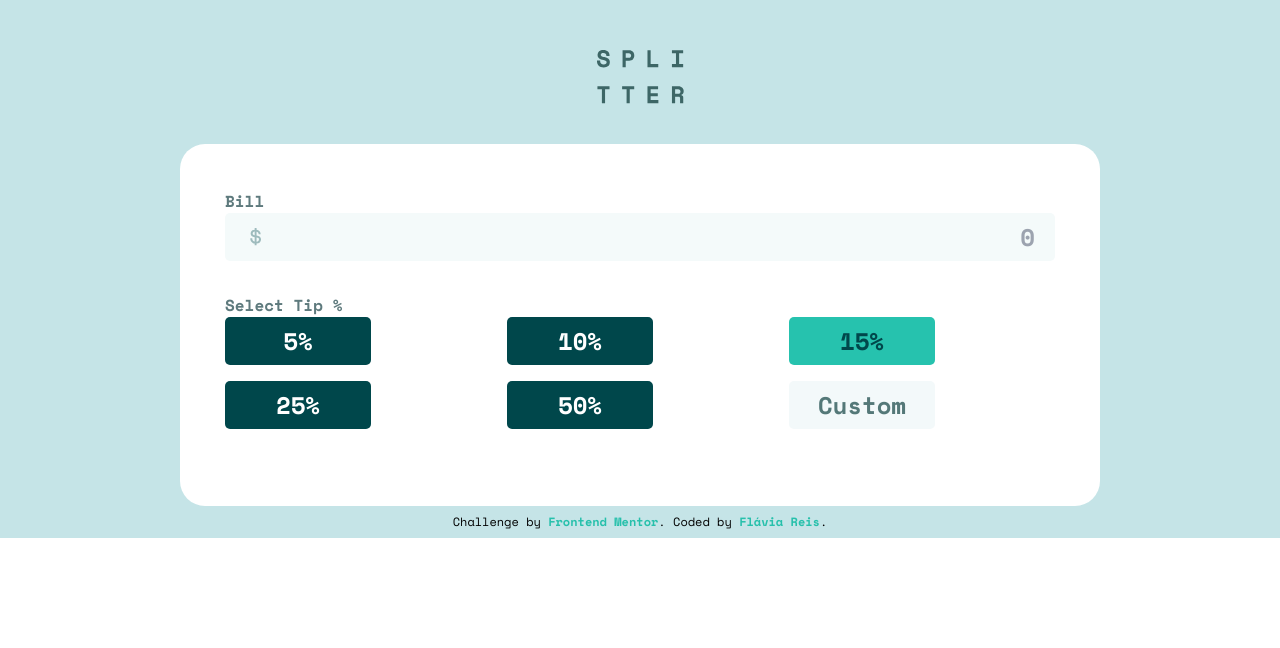
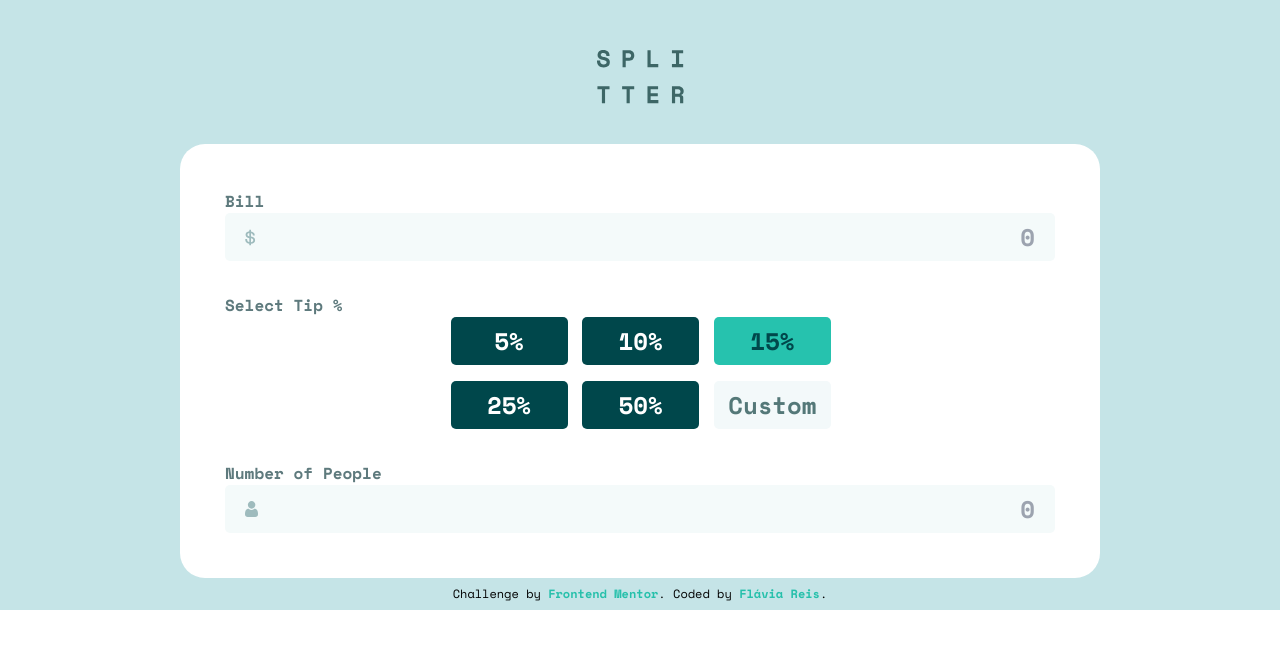
Before and after one commit to flaviare1s/tip-calculator-app, a React (Vite) app: page / in a window 1280 px wide. Shown: the top 648 px of the page. Built offline with nearby package versions, Linux system fonts and the light colour scheme.

Commit message:
Terminei de estilizar o Componente Tips na versão mobile e ajustei o componente Input

```diff
--- a/src/components/Bill.jsx
+++ /dev/null
@@ -1,13 +0,0 @@
-import dollarIcon from '../assets/icon-dollar.svg'
-
-const Bill = () => {
-  return (
-    <section className='relative flex flex-col'>
-      <h3 className="text-dark-grayish-cyan font-bold">Bill</h3>
-      <input className='bg-very-light-grayish-cyan h-12 text-very-dark-cyan font-bold text-2xl text-right px-5 rounded-[5px]' type="text" id="bill" name="bill" placeholder="0" required/>
-      <img className='w-3 absolute top-[38px] left-[25px]' src={dollarIcon} alt="Dollar Icon" />
-    </section>
-  )
-}
-
-export default Bill
--- a/src/components/CalculatorBody.jsx
+++ b/src/components/CalculatorBody.jsx
@@ -1,11 +1,14 @@
-import Bill from "./Bill"
+import Input from "./Input"
 import Tips from "./Tips"
+import dollarIcon from '../assets/icon-dollar.svg'
+import personIcon from '../assets/icon-person.svg'
 
 const CalculatorBody = () => {
   return (
     <section className="bg-white p-8 md:p-[45px] w-full sm:w-[80%] md:max-w-[920px] rounded-t-[25px] md:rounded-b-[25px]">
-      <Bill />
+      <Input title='Bill' icon={dollarIcon} placeholder='0' legend='Dollar Icon' />
       <Tips />
+      <Input title='Number of People' icon={personIcon} placeholder='0' legend='Person Icon' />
     </section>
   )
 }
--- /dev/null
+++ b/src/components/Input.jsx
@@ -0,0 +1,11 @@
+const Input = ({ title, icon, placeholder, legend }) => {
+  return (
+    <section className='relative flex flex-col'>
+      <h3 className="text-dark-grayish-cyan font-bold">{title}</h3>
+      <input className='bg-very-light-grayish-cyan h-12 text-very-dark-cyan font-bold text-2xl text-right px-5 rounded-[5px]' type="text" id="bill" name="bill" placeholder={placeholder} required/>
+      <img className="absolute top-[40px] left-[20px]" src={icon} alt={legend} />
+    </section>
+  )
+}
+
+export default Input
--- a/src/components/Tips.css
+++ b/src/components/Tips.css
@@ -20,3 +20,9 @@
   font-size: 1.5rem;
   font-weight: 700;
 }
+
+@media (min-width: 768px) {
+  .tips button {
+    width: 117px;
+  }
+}
--- a/src/components/Tips.jsx
+++ b/src/components/Tips.jsx
@@ -7,7 +7,7 @@ const Tips = () => {
   return (
     <section className="py-8">
       <h3 className="text-dark-grayish-cyan font-bold">Select Tip %</h3>
-      <div className="tips grid grid-cols-2 md:grid-cols-3 gap-4">
+      <div className="tips grid grid-cols-2 md:grid-cols-3 gap-4 max-w-[311px] md:max-w-[379px] m-auto">
         <button className={tip === '5%' ? 'selected' : 'unselected'} onClick={() => setTip('5%')}>5%</button>
         <button className={tip === '10%' ? 'selected' : 'unselected'} onClick={() => setTip('10%')}>10%</button>
         <button className={tip === '15%' ? 'selected' : 'unselected'} onClick={() => setTip('15%')}>15%</button>
```
